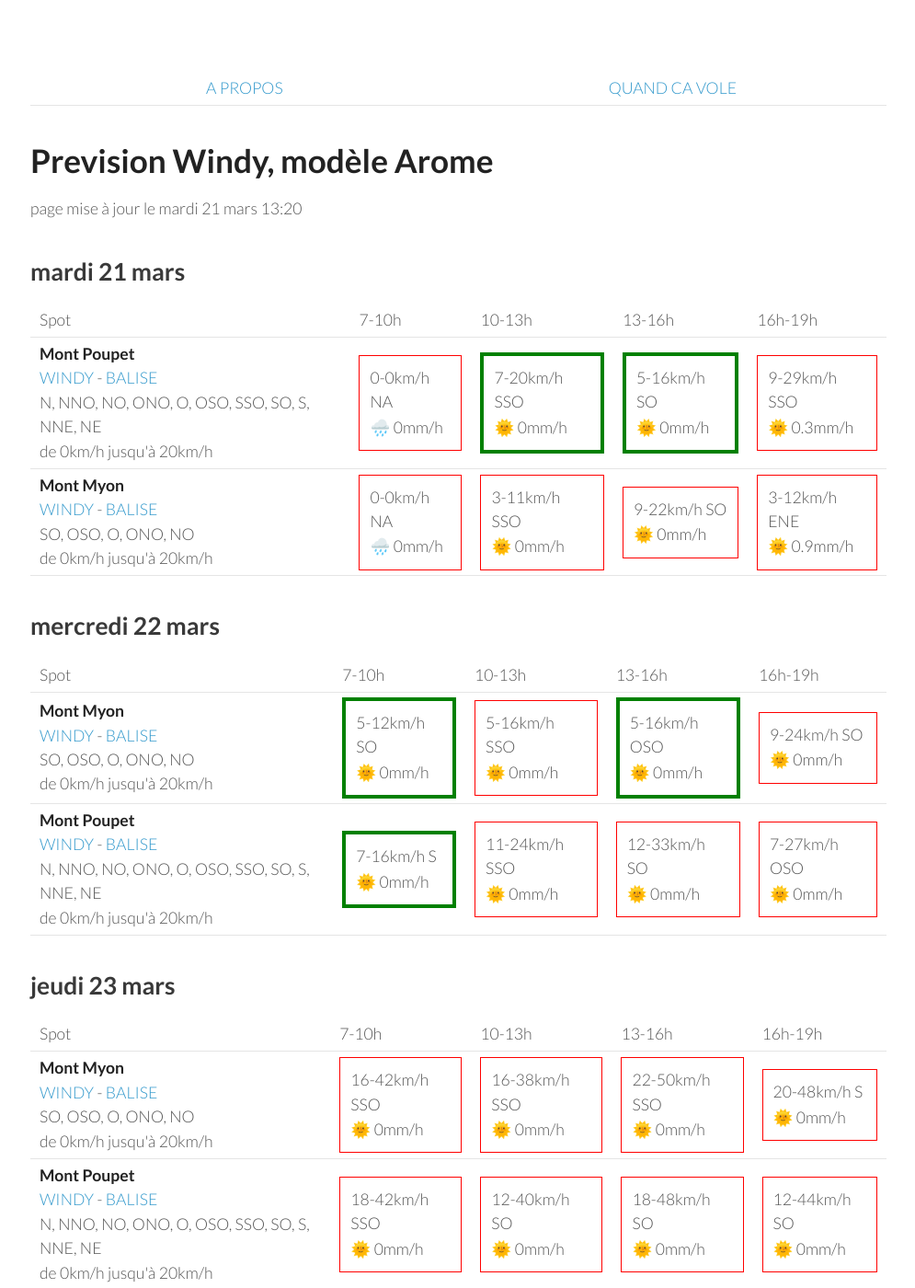
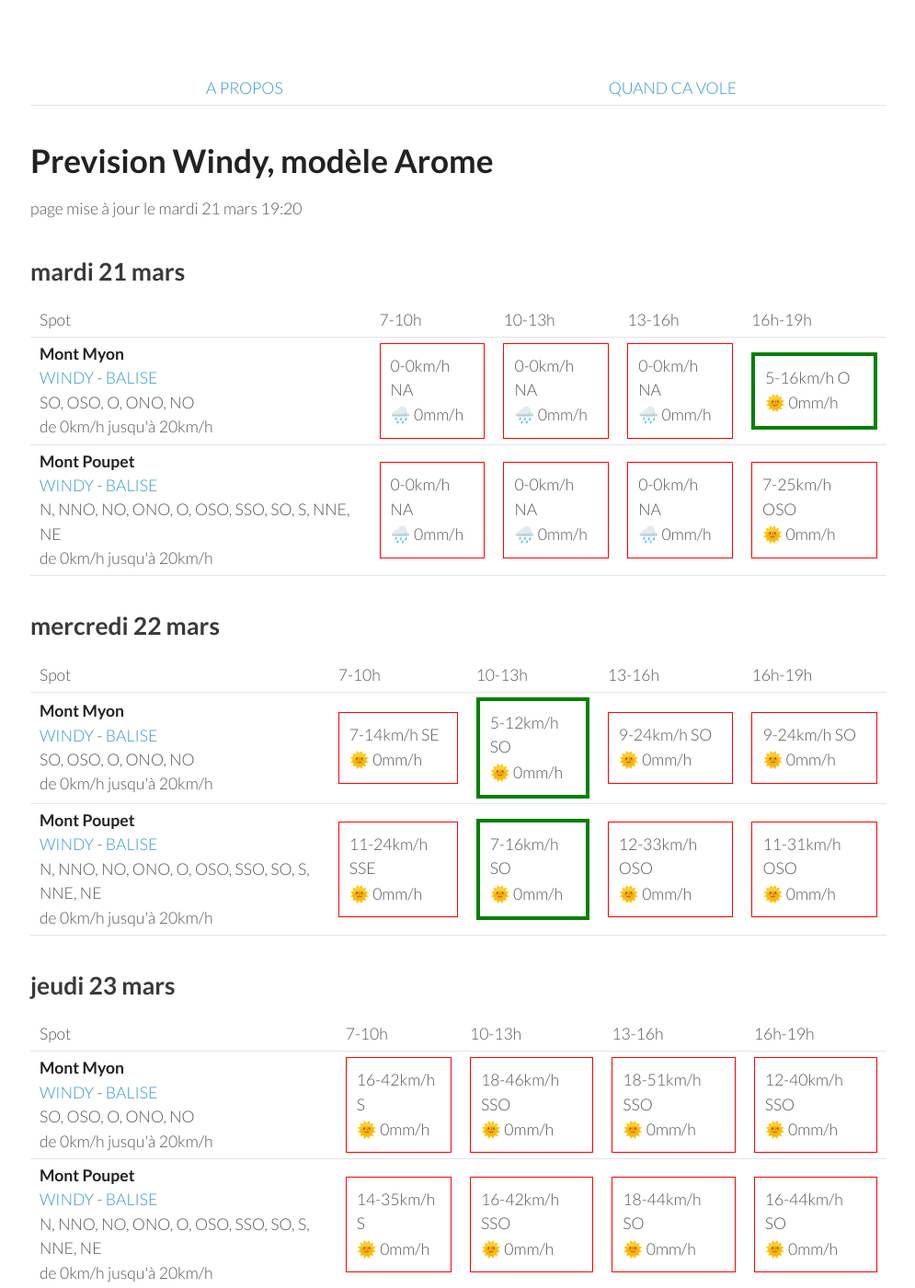
Before and after one commit to parapente-dans-le-nord/parapente-dans-le-nord.github.io, a Jekyll site: the page built from jura.markdown, in a window 1280 px wide and 1400 px high. Shown: the whole window at 92% size, without its empty margins (25-1020 px from the left). Built offline with Jekyll 4.4.1, drawn with Linux system fonts in a browser that asks for light colours; some of the changed text lies outside the part shown.

Commit message:
update index.markdown

```diff
--- a/jura.markdown
+++ b/jura.markdown
@@ -7,7 +7,7 @@ title:  "Tous les spots"
 {: .links}
 
 # Prevision Windy, modèle Arome
-page mise à jour le mardi 21 mars 13:20
+page mise à jour le mardi 21 mars 19:20
 
 ## mardi 21 mars
 
@@ -22,21 +22,21 @@ page mise à jour le mardi 21 mars 13:20
       <td>16h-19h</td>
     </tr>
 <tr>
+        <td><strong>Mont Myon</strong><br><a href="https://windy.com/46.331/5.397?45.898,5.394,8,m:eWoagj8">WINDY</a> - <span class=""><a href="http://www.balisemeteo.com/balise.php?idBalise=70">BALISE</a> </span><br> <span class="vent-favorable">SO, OSO, O, ONO, NO</span><br><span class="force-vent">de 0km/h jusqu'à 20km/h</span> </td>
+
+            <td><div class="not-flyable"><p>0-0km/h NA</p><p>🌧️ 0mm/h</p></div></td>
+            <td><div class="not-flyable"><p>0-0km/h NA</p><p>🌧️ 0mm/h</p></div></td>
+            <td><div class="not-flyable"><p>0-0km/h NA</p><p>🌧️ 0mm/h</p></div></td>
+            <td><div class="flyable"><p>5-16km/h O</p><p>🌞 0mm/h</p></div></td>
+
+    </tr>
+<tr>
         <td><strong>Mont Poupet</strong><br><a href="https://windy.com/46.970/5.876?46.541,5.876,8">WINDY</a> - <span class=""><a href="http://www.balisemeteo.com/balise.php?idBalise=92">BALISE</a> </span><br> <span class="vent-favorable">N, NNO, NO, ONO, O, OSO, SSO, SO, S, NNE, NE</span><br><span class="force-vent">de 0km/h jusqu'à 20km/h</span> </td>
 
             <td><div class="not-flyable"><p>0-0km/h NA</p><p>🌧️ 0mm/h</p></div></td>
-            <td><div class="flyable"><p>7-20km/h SSO</p><p>🌞 0mm/h</p></div></td>
-            <td><div class="flyable"><p>5-16km/h SO</p><p>🌞 0mm/h</p></div></td>
-            <td><div class="not-flyable"><p>9-29km/h SSO</p><p>🌞 0.3mm/h</p></div></td>
-
-    </tr>
-<tr>
-        <td><strong>Mont Myon</strong><br><a href="https://windy.com/46.331/5.397?45.898,5.394,8,m:eWoagj8">WINDY</a> - <span class=""><a href="http://www.balisemeteo.com/balise.php?idBalise=70">BALISE</a> </span><br> <span class="vent-favorable">SO, OSO, O, ONO, NO</span><br><span class="force-vent">de 0km/h jusqu'à 20km/h</span> </td>
-
             <td><div class="not-flyable"><p>0-0km/h NA</p><p>🌧️ 0mm/h</p></div></td>
-            <td><div class="not-flyable"><p>3-11km/h SSO</p><p>🌞 0mm/h</p></div></td>
-            <td><div class="not-flyable"><p>9-22km/h SO</p><p>🌞 0mm/h</p></div></td>
-            <td><div class="not-flyable"><p>3-12km/h ENE</p><p>🌞 0.9mm/h</p></div></td>
+            <td><div class="not-flyable"><p>0-0km/h NA</p><p>🌧️ 0mm/h</p></div></td>
+            <td><div class="not-flyable"><p>7-25km/h OSO</p><p>🌞 0mm/h</p></div></td>
 
     </tr>
 
@@ -58,9 +58,9 @@ page mise à jour le mardi 21 mars 13:20
 <tr>
         <td><strong>Mont Myon</strong><br><a href="https://windy.com/46.331/5.397?45.898,5.394,8,m:eWoagj8">WINDY</a> - <span class=""><a href="http://www.balisemeteo.com/balise.php?idBalise=70">BALISE</a> </span><br> <span class="vent-favorable">SO, OSO, O, ONO, NO</span><br><span class="force-vent">de 0km/h jusqu'à 20km/h</span> </td>
 
+            <td><div class="not-flyable"><p>7-14km/h SE</p><p>🌞 0mm/h</p></div></td>
             <td><div class="flyable"><p>5-12km/h SO</p><p>🌞 0mm/h</p></div></td>
-            <td><div class="not-flyable"><p>5-16km/h SSO</p><p>🌞 0mm/h</p></div></td>
-            <td><div class="flyable"><p>5-16km/h OSO</p><p>🌞 0mm/h</p></div></td>
+            <td><div class="not-flyable"><p>9-24km/h SO</p><p>🌞 0mm/h</p></div></td>
             <td><div class="not-flyable"><p>9-24km/h SO</p><p>🌞 0mm/h</p></div></td>
 
 
@@ -68,10 +68,10 @@ page mise à jour le mardi 21 mars 13:20
 <tr>
         <td><strong>Mont Poupet</strong><br><a href="https://windy.com/46.970/5.876?46.541,5.876,8">WINDY</a> - <span class=""><a href="http://www.balisemeteo.com/balise.php?idBalise=92">BALISE</a> </span><br> <span class="vent-favorable">N, NNO, NO, ONO, O, OSO, SSO, SO, S, NNE, NE</span><br><span class="force-vent">de 0km/h jusqu'à 20km/h</span> </td>
 
-            <td><div class="flyable"><p>7-16km/h S</p><p>🌞 0mm/h</p></div></td>
-            <td><div class="not-flyable"><p>11-24km/h SSO</p><p>🌞 0mm/h</p></div></td>
-            <td><div class="not-flyable"><p>12-33km/h SO</p><p>🌞 0mm/h</p></div></td>
-            <td><div class="not-flyable"><p>7-27km/h OSO</p><p>🌞 0mm/h</p></div></td>
+            <td><div class="not-flyable"><p>11-24km/h SSE</p><p>🌞 0mm/h</p></div></td>
+            <td><div class="flyable"><p>7-16km/h SO</p><p>🌞 0mm/h</p></div></td>
+            <td><div class="not-flyable"><p>12-33km/h OSO</p><p>🌞 0mm/h</p></div></td>
+            <td><div class="not-flyable"><p>11-31km/h OSO</p><p>🌞 0mm/h</p></div></td>
 
 
     </tr>
@@ -94,20 +94,20 @@ page mise à jour le mardi 21 mars 13:20
 <tr>
         <td><strong>Mont Myon</strong><br><a href="https://windy.com/46.331/5.397?45.898,5.394,8,m:eWoagj8">WINDY</a> - <span class=""><a href="http://www.balisemeteo.com/balise.php?idBalise=70">BALISE</a> </span><br> <span class="vent-favorable">SO, OSO, O, ONO, NO</span><br><span class="force-vent">de 0km/h jusqu'à 20km/h</span> </td>
 
-            <td><div class="not-flyable"><p>16-42km/h SSO</p><p>🌞 0mm/h</p></div></td>
-            <td><div class="not-flyable"><p>16-38km/h SSO</p><p>🌞 0mm/h</p></div></td>
-            <td><div class="not-flyable"><p>22-50km/h SSO</p><p>🌞 0mm/h</p></div></td>
-            <td><div class="not-flyable"><p>20-48km/h S</p><p>🌞 0mm/h</p></div></td>
+            <td><div class="not-flyable"><p>16-42km/h S</p><p>🌞 0mm/h</p></div></td>
+            <td><div class="not-flyable"><p>18-46km/h SSO</p><p>🌞 0mm/h</p></div></td>
+            <td><div class="not-flyable"><p>18-51km/h SSO</p><p>🌞 0mm/h</p></div></td>
+            <td><div class="not-flyable"><p>12-40km/h SSO</p><p>🌞 0mm/h</p></div></td>
 
 
     </tr>
 <tr>
         <td><strong>Mont Poupet</strong><br><a href="https://windy.com/46.970/5.876?46.541,5.876,8">WINDY</a> - <span class=""><a href="http://www.balisemeteo.com/balise.php?idBalise=92">BALISE</a> </span><br> <span class="vent-favorable">N, NNO, NO, ONO, O, OSO, SSO, SO, S, NNE, NE</span><br><span class="force-vent">de 0km/h jusqu'à 20km/h</span> </td>
 
-            <td><div class="not-flyable"><p>18-42km/h SSO</p><p>🌞 0mm/h</p></div></td>
-            <td><div class="not-flyable"><p>12-40km/h SO</p><p>🌞 0mm/h</p></div></td>
-            <td><div class="not-flyable"><p>18-48km/h SO</p><p>🌞 0mm/h</p></div></td>
-            <td><div class="not-flyable"><p>12-44km/h SO</p><p>🌞 0mm/h</p></div></td>
+            <td><div class="not-flyable"><p>14-35km/h S</p><p>🌞 0mm/h</p></div></td>
+            <td><div class="not-flyable"><p>16-42km/h SSO</p><p>🌞 0mm/h</p></div></td>
+            <td><div class="not-flyable"><p>18-44km/h SO</p><p>🌞 0mm/h</p></div></td>
+            <td><div class="not-flyable"><p>16-44km/h SO</p><p>🌞 0mm/h</p></div></td>
 
 
     </tr>
@@ -130,20 +130,20 @@ page mise à jour le mardi 21 mars 13:20
 <tr>
         <td><strong>Mont Myon</strong><br><a href="https://windy.com/46.331/5.397?45.898,5.394,8,m:eWoagj8">WINDY</a> - <span class=""><a href="http://www.balisemeteo.com/balise.php?idBalise=70">BALISE</a> </span><br> <span class="vent-favorable">SO, OSO, O, ONO, NO</span><br><span class="force-vent">de 0km/h jusqu'à 20km/h</span> </td>
 
-            <td><div class="not-flyable"><p>18-48km/h S</p><p>🌧 3.9mm/h</p></div></td>
-            <td><div class="not-flyable"><p>11-42km/h S</p><p>🌧 3.4mm/h</p></div></td>
-            <td><div class="not-flyable"><p>18-40km/h SSO</p><p>🌧 1.4mm/h</p></div></td>
-            <td><div class="not-flyable"><p>14-46km/h OSO</p><p>🌧 1.5mm/h</p></div></td>
+            <td><div class="not-flyable"><p>20-48km/h S</p><p>🌧 0.9mm/h</p></div></td>
+            <td><div class="not-flyable"><p>16-44km/h S</p><p>🌧 8mm/h</p></div></td>
+            <td><div class="not-flyable"><p>12-35km/h SSO</p><p>🌧 4.5mm/h</p></div></td>
+            <td><div class="not-flyable"><p>16-38km/h SSO</p><p>🌧 0.9mm/h</p></div></td>
 
 
     </tr>
 <tr>
         <td><strong>Mont Poupet</strong><br><a href="https://windy.com/46.970/5.876?46.541,5.876,8">WINDY</a> - <span class=""><a href="http://www.balisemeteo.com/balise.php?idBalise=92">BALISE</a> </span><br> <span class="vent-favorable">N, NNO, NO, ONO, O, OSO, SSO, SO, S, NNE, NE</span><br><span class="force-vent">de 0km/h jusqu'à 20km/h</span> </td>
 
-            <td><div class="not-flyable"><p>22-51km/h SSO</p><p>🌧 5mm/h</p></div></td>
-            <td><div class="not-flyable"><p>20-48km/h SO</p><p>🌧 2.1mm/h</p></div></td>
-            <td><div class="not-flyable"><p>24-53km/h OSO</p><p>🌧 0.4mm/h</p></div></td>
-            <td><div class="not-flyable"><p>20-51km/h OSO</p><p>🌧 1mm/h</p></div></td>
+            <td><div class="not-flyable"><p>22-50km/h SSO</p><p>🌧 2.2mm/h</p></div></td>
+            <td><div class="not-flyable"><p>22-50km/h SSO</p><p>🌧 8mm/h</p></div></td>
+            <td><div class="not-flyable"><p>25-57km/h SO</p><p>🌧 1.1mm/h</p></div></td>
+            <td><div class="not-flyable"><p>22-55km/h OSO</p><p>🌧 0.3mm/h</p></div></td>
 
 
     </tr>
```
